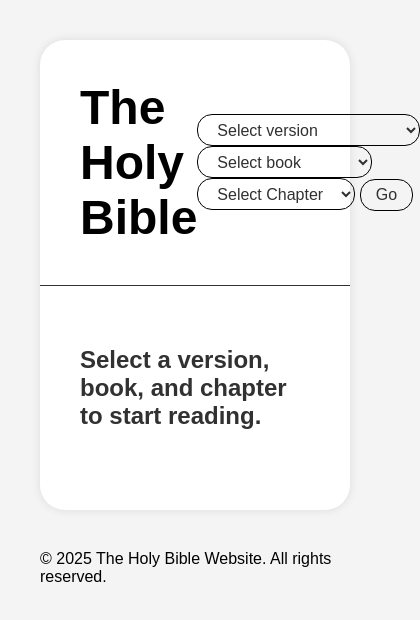
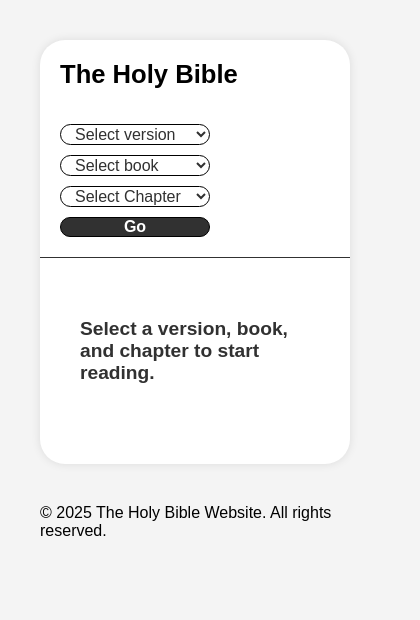
Before and after one commit to ddelportgit/bible-app-1, a plain HTML site: page index.html in a window 390 px wide. Shown: the whole page, 420 px wide, since content can reach past the window. Drawn offline with Linux system fonts and the light colour scheme.

Commit message:
bug fixes and responsive edits

```diff
--- a/index.html
+++ b/index.html
@@ -28,12 +28,12 @@
             <option value="Joshua">Joshua</option>
             <option value="Judges">Judges</option>
             <option value="Ruth">Ruth</option>
-            <option value="1 Samuel">1 Samuel</option>
-            <option value="2 Samuel">2 Samuel</option>
-            <option value="1 Kings">1 Kings</option>
-            <option value="2 Kings">2 Kings</option>
-            <option value="1 Chronicles">1 Chronicles</option>
-            <option value="2 Chronicles">2 Chronicles</option>
+            <option value="1_Samuel">1 Samuel</option>
+            <option value="2_Samuel">2 Samuel</option>
+            <option value="1_Kings">1 Kings</option>
+            <option value="2_Kings">2 Kings</option>
+            <option value="1_Chronicles">1 Chronicles</option>
+            <option value="2_Chronicles">2 Chronicles</option>
             <option value="Ezra">Ezra</option>
             <option value="Nehemiah">Nehemiah</option>
             <option value="Esther">Esther</option>
@@ -41,7 +41,7 @@
             <option value="Psalms">Psalms</option>
             <option value="Proverbs">Proverbs</option>
             <option value="Ecclesiastes">Ecclesiastes</option>
-            <option value="Song of Solomon">Song of Solomon</option>
+            <option value="Song_of_Solomon">Song of Solomon</option>
             <option value="Isaiah">Isaiah</option>
             <option value="Jeremiah">Jeremiah</option>
             <option value="Lamentations">Lamentations</option>
@@ -65,25 +65,25 @@
             <option value="John">John</option>
             <option value="Acts">Acts</option>
             <option value="Romans">Romans</option>
-            <option value="1 Corinthians">1 Corinthians</option>
-            <option value="2 Corinthians">2 Corinthians</option>
+            <option value="1_Corinthians">1 Corinthians</option>
+            <option value="2_Corinthians">2 Corinthians</option>
             <option value="Galatians">Galatians</option>
             <option value="Ephesians">Ephesians</option>
             <option value="Philippians">Philippians</option>
             <option value="Colossians">Colossians</option>
-            <option value="1 Thessalonians">1 Thessalonians</option>
-            <option value="2 Thessalonians">2 Thessalonians</option>
-            <option value="1 Timothy">1 Timothy</option>
-            <option value="2 Timothy">2 Timothy</option>
+            <option value="1_Thessalonians">1 Thessalonians</option>
+            <option value="2_Thessalonians">2 Thessalonians</option>
+            <option value="1_Timothy">1 Timothy</option>
+            <option value="2_Timothy">2 Timothy</option>
             <option value="Titus">Titus</option>
             <option value="Philemon">Philemon</option>
             <option value="Hebrews">Hebrews</option>
             <option value="James">James</option>
-            <option value="1 Peter">1 Peter</option>
-            <option value="2 Peter">2 Peter</option>
-            <option value="1 John">1 John</option>
-            <option value="2 John">2 John</option>
-            <option value="3 John">3 John</option>
+            <option value="1_Peter">1 Peter</option>
+            <option value="2_Peter">2 Peter</option>
+            <option value="1_John">1 John</option>
+            <option value="2_John">2 John</option>
+            <option value="3_John">3 John</option>
             <option value="Jude">Jude</option>
             <option value="Revelation">Revelation</option>
           </select>
--- a/script.js
+++ b/script.js
@@ -12,12 +12,12 @@ const chaptersByBook = {
   Joshua: 24,
   Judges: 21,
   Ruth: 4,
-  "1 Samuel": 31,
-  "2 Samuel": 24,
-  "1 Kings": 22,
-  "2 Kings": 25,
-  "1 Chronicles": 29,
-  "2 Chronicles": 36,
+  "1_Samuel": 31,
+  "2_Samuel": 24,
+  "1_Kings": 22,
+  "2_Kings": 25,
+  "1_Chronicles": 29,
+  "2_Chronicles": 36,
   Ezra: 10,
   Nehemiah: 13,
   Esther: 10,
@@ -25,7 +25,7 @@ const chaptersByBook = {
   Psalms: 150,
   Proverbs: 31,
   Ecclesiastes: 12,
-  "Song of Solomon": 8,
+  Song_of_Solomon: 8,
   Isaiah: 66,
   Jeremiah: 52,
   Lamentations: 5,
@@ -49,25 +49,25 @@ const chaptersByBook = {
   John: 21,
   Acts: 28,
   Romans: 16,
-  "1 Corinthians": 16,
-  "2 Corinthians": 13,
+  "1_Corinthians": 16,
+  "2_Corinthians": 13,
   Galatians: 6,
   Ephesians: 6,
   Philippians: 4,
   Colossians: 4,
-  "1 Thessalonians": 5,
-  "2 Thessalonians": 3,
-  "1 Timothy": 6,
-  "2 Timothy": 4,
+  "1_Thessalonians": 5,
+  "2_Thessalonians": 3,
+  "1_Timothy": 6,
+  "2_Timothy": 4,
   Titus: 3,
   Philemon: 1,
   Hebrews: 13,
   James: 5,
-  "1 Peter": 5,
-  "2 Peter": 3,
-  "1 John": 5,
-  "2 John": 1,
-  "3 John": 1,
+  "1_Peter": 5,
+  "2_Peter": 3,
+  "1_John": 5,
+  "2_John": 1,
+  "3_John": 1,
   Jude: 1,
   Revelation: 22,
 };
--- a/styles.css
+++ b/styles.css
@@ -149,3 +149,84 @@ footer {
   float: right;
   font-size: 20px;
 }
+
+#inputs {
+  display: flex;
+  flex-wrap: wrap;
+  gap: 10px;
+  justify-content: flex-end;
+  margin-top: 20px;
+}
+
+#inputs select,
+#inputs button {
+  flex: 1;
+  min-width: 150px;
+  max-width: 100%;
+  height: 2.5rem;
+  font-size: 1rem;
+  border-radius: 12px;
+  padding: 0 10px;
+}
+
+#go-button {
+  background-color: #313131;
+  color: white;
+  font-weight: bold;
+  transition: 0.3s ease;
+}
+
+#go-button:hover {
+  background-color: #555;
+}
+
+/* Media Queries */
+
+@media (max-width: 768px) {
+  #header {
+    flex-direction: column;
+    align-items: flex-start;
+    padding: 20px;
+  }
+
+  #header-title {
+    font-size: 2.5rem;
+    margin-bottom: 15px;
+  }
+
+  #inputs {
+    width: 100%;
+    flex-direction: column;
+    align-items: stretch;
+  }
+
+  #inputs select,
+  #inputs button {
+    width: 50%;
+    font-size: 1rem;
+  }
+
+  #book-chapter-container {
+    display: flex;
+    flex-direction: column;
+    align-items: start;
+  }
+
+  #chapter .verse {
+    font-size: 1.2rem;
+  }
+}
+
+@media (max-width: 480px) {
+  #header-title {
+    font-size: 1.6rem;
+  }
+
+  #chapter-title {
+    font-size: 1.2rem;
+  }
+
+  #chapter .verse {
+    font-size: 1rem;
+  }
+}
```
